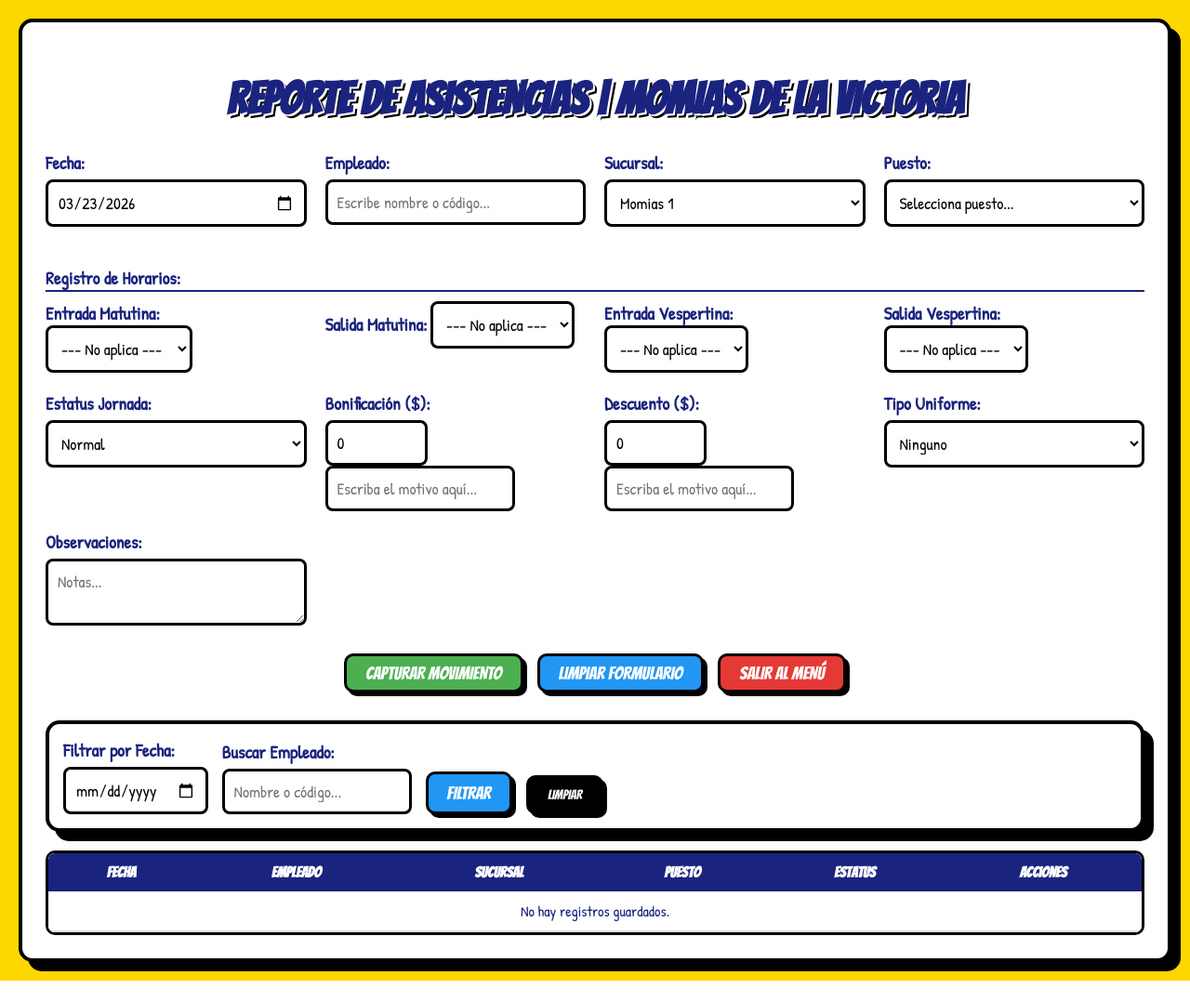
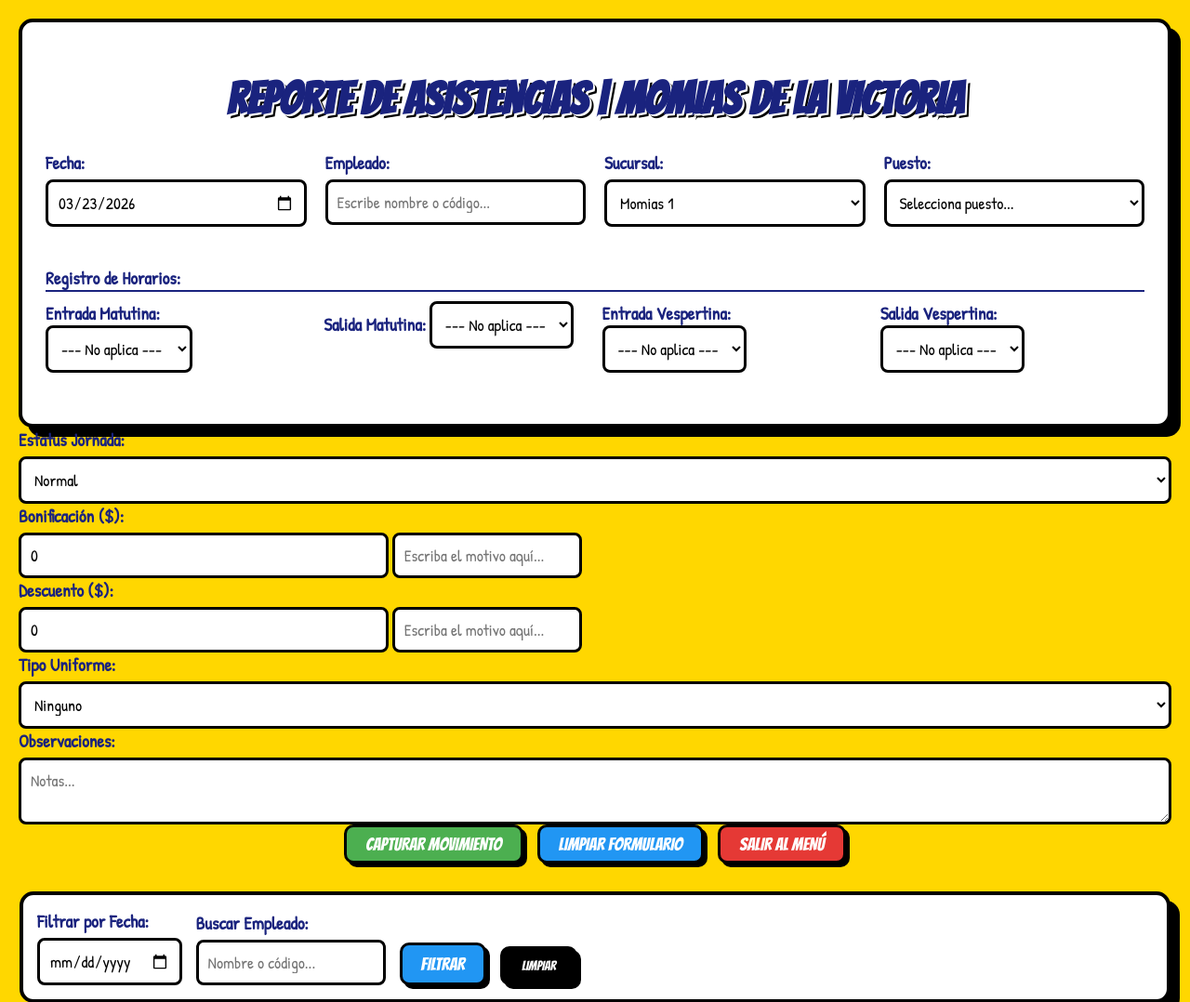
Before and after one commit to ffdelavictoria-byte/Administracion-Ven-Come, a Django app: page /asistencia/ in a window 1280 px wide. Shown: the top 1078 px of the page at 93% size. Before the commit the page ends 1055 px from the top, so only its background shows below. Run offline with Django 5.2, Linux system fonts and the light colour scheme; data that the repository does not hold is empty.

Commit message:
Update Attendance.html

```diff
--- a/Momias/Sistema_Momias/templates/Attendance.html
+++ b/Momias/Sistema_Momias/templates/Attendance.html
@@ -190,8 +190,11 @@
             </div>
 
            <div class="form-group" style="grid-column: 1 / -1;">
-    <label style="margin-bottom: 10px; border-bottom: 2px solid var(--puebla-blue); display: inline-block;">Registro de Horarios:</label>
-    <div class="form-grid" style="margin-bottom: 0;">
+    <label style="margin-bottom: 10px; border-bottom: 2px solid var(--puebla-blue); display: inline-block;">
+        Registro de Horarios:
+    </label>
+
+    <div class="form-grid" style="margin-bottom: 0; display: grid; grid-template-columns: repeat(4, 1fr); gap: 15px;">
 
         <div class="form-group" id="fila_entrada_mat">
             <label>Entrada Matutina:</label>
@@ -233,7 +236,8 @@
             </select>
             <input type="time" id="custom_salida_vespertina" class="custom-time" style="display:none; margin-top:5px;" oninput="sincronizarTiempo(this, 'salida_vespertina')">
         </div>
-
+    </div>
+</div>
     </div>
 </div>
 
```
